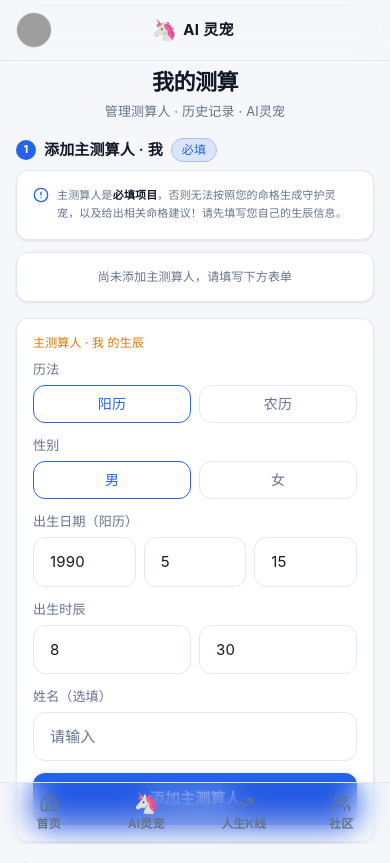
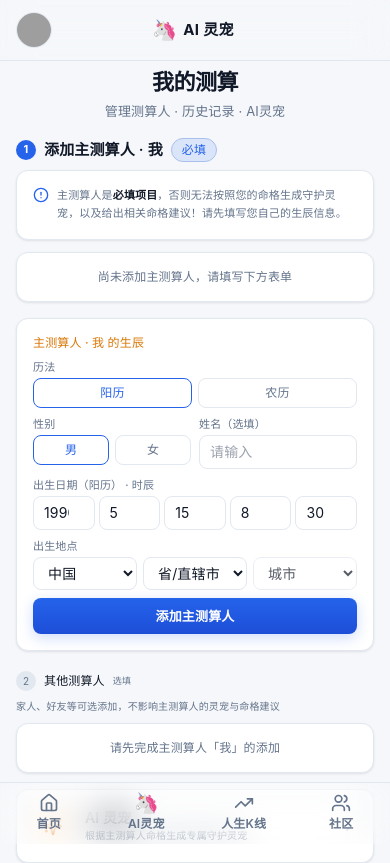
Before and after one commit to garinasset/ai-fortune.garinasset.com, a Next.js app: page /records in a window 390 px wide. Shown: the top 863 px of the page. Built offline with nearby package versions, Linux system fonts and the light colour scheme; grey boxes are pictures that could not be loaded.

Commit message:
Compact birth form with calendar-first layout and birth place picker.
Reorder fields, add China province/city cascades, and tighten spacing for mobile one-screen entry across lifekline, bazi, and liuyao.

Co-authored-by: Cursor <cursoragent@cursor.com>

```diff
--- a/src/app/lifekline/page.tsx
+++ b/src/app/lifekline/page.tsx
@@ -365,12 +365,12 @@ export default function LifeklinePage() {
 
       {showKlineContent && phase === "form" && (
         <>
-          <div className="app-card mb-4">
+          <div className="app-card !p-3 mb-3">
             <BirthForm onSubmit={handleSubmit} />
           </div>
           {error && <p className="mb-3 text-xs text-red-400">{error}</p>}
-          <div className="mb-4">
-            <p className="app-label">推演年数</p>
+          <div className="mb-2">
+            <p className="mb-1 text-[11px] font-medium text-app-muted">推演年数</p>
             <div className="flex flex-wrap gap-1.5">
               {LIFE_YEAR_OPTIONS.map(({ label, value }) => (
                 <button key={value} onClick={() => setLifeYears(value)}
--- a/src/components/BirthForm.tsx
+++ b/src/components/BirthForm.tsx
@@ -1,23 +1,34 @@
 "use client";
 
-import { useState, useEffect } from "react";
+import { useState, useEffect, useCallback } from "react";
 import type { BirthInfo } from "@/lib/types";
-import { loadBirthInfo, saveBirthInfo, getEffectiveBirthInfo, formatBirthSummary } from "@/lib/birth-store";
+import { loadBirthInfo, saveBirthInfo, getEffectiveBirthInfo } from "@/lib/birth-store";
 import { getActivePersonId, updateSavedPerson } from "@/lib/person-store";
+import {
+  BIRTH_COUNTRIES,
+  CHINA_PROVINCES,
+  formatBirthPlace,
+  getCitiesForProvince,
+  parseBirthPlace,
+} from "@/lib/birth-regions";
 
 interface BirthFormProps {
   onSubmit: (info: BirthInfo) => void;
   loading?: boolean;
   submitLabel?: string;
   compact?: boolean;
-  /** 为 false 时不自动写入当前测算人（由 onSubmit 自行处理） */
   syncActivePerson?: boolean;
-  /** 字段变化时回调（与其他表单项组合提交时使用） */
   onValuesChange?: (info: BirthInfo) => void;
-  /** 隐藏底部提交按钮（由外部按钮触发表单提交） */
   hideSubmit?: boolean;
   formId?: string;
 }
+
+const fieldLabel = "mb-0.5 block text-[11px] font-medium text-app-muted";
+const fieldInput = "w-full rounded-lg border border-app-border bg-app-card px-2.5 py-1.5 text-sm text-app-text outline-none transition-colors focus:border-app-accent focus:shadow-[0_0_0_2px_var(--color-accent-glow)]";
+const toggleBtn = (active: boolean) =>
+  `flex-1 rounded-lg border py-1.5 text-xs ${
+    active ? "border-app-accent bg-app-accent/10 text-app-accent" : "border-app-border text-app-muted"
+  }`;
 
 export default function BirthForm({
   onSubmit,
@@ -38,7 +49,12 @@ export default function BirthForm({
   const [minute, setMinute] = useState(30);
   const [gender, setGender] = useState<"male" | "female">("male");
   const [calendar, setCalendar] = useState<"solar" | "lunar">("solar");
+  const [country, setCountry] = useState<string>(BIRTH_COUNTRIES[0]);
+  const [province, setProvince] = useState("");
+  const [city, setCity] = useState("");
   const [loaded, setLoaded] = useState(false);
+
+  const cities = getCitiesForProvince(province);
 
   useEffect(() => {
     try {
@@ -52,6 +68,10 @@ export default function BirthForm({
         setMinute(saved.minute);
         setGender(saved.gender);
         setCalendar(saved.calendar ?? "solar");
+        const place = parseBirthPlace(saved.birthPlace);
+        setCountry(place.country);
+        setProvince(place.province);
+        setCity(place.city);
       }
     } catch {
       // ignore invalid stored birth info
@@ -59,16 +79,23 @@ export default function BirthForm({
     setLoaded(true);
   }, []);
 
-  const buildInfo = (): BirthInfo => ({
+  const buildInfo = useCallback((): BirthInfo => ({
     year, month, day, hour, minute, gender,
     name: name || undefined,
     calendar,
-  });
+    birthPlace: formatBirthPlace(country, province, city),
+  }), [year, month, day, hour, minute, gender, name, calendar, country, province, city]);
 
   useEffect(() => {
     if (!loaded || !onValuesChange) return;
     onValuesChange(buildInfo());
-  }, [loaded, name, year, month, day, hour, minute, gender, calendar, onValuesChange]);
+  }, [loaded, buildInfo, onValuesChange]);
+
+  const handleProvinceChange = (value: string) => {
+    setProvince(value);
+    const nextCities = getCitiesForProvince(value);
+    setCity(nextCities[0] ?? "");
+  };
 
   const handleSubmit = (e: React.FormEvent) => {
     e.preventDefault();
@@ -85,66 +112,94 @@ export default function BirthForm({
   if (!loaded) return null;
 
   return (
-    <form id={formId} onSubmit={handleSubmit} className="space-y-3">
-      {!compact && (
+    <form id={formId} onSubmit={handleSubmit} className="space-y-2">
       <div>
-          <label className="app-label">姓名（选填）</label>
-          <input className="app-input" value={name} onChange={(e) => setName(e.target.value)} placeholder="请输入" />
-        </div>
-      )}
-
-      <div>
-        <label className="app-label">历法</label>
-        <div className="flex gap-2">
+        <label className={fieldLabel}>历法</label>
+        <div className="flex gap-1.5">
           {([["solar", "阳历"], ["lunar", "农历"]] as const).map(([val, label]) => (
-            <button key={val} type="button" onClick={() => setCalendar(val)}
-              className={`flex-1 rounded-xl border py-2 text-sm ${
-                calendar === val ? "border-app-accent bg-app-accent/10 text-app-accent" : "border-app-border text-app-muted"
-              }`}>
+            <button key={val} type="button" onClick={() => setCalendar(val)} className={toggleBtn(calendar === val)}>
               {label}
             </button>
           ))}
         </div>
       </div>
 
+      {!compact && (
+        <div className="grid grid-cols-2 gap-2">
           <div>
-        <label className="app-label">性别</label>
-        <div className="flex gap-2">
+            <label className={fieldLabel}>姓名（选填）</label>
+            <input className={fieldInput} value={name} onChange={(e) => setName(e.target.value)} placeholder="请输入" />
+          </div>
+          <div>
+            <label className={fieldLabel}>性别</label>
+            <div className="flex gap-1.5">
               {(["male", "female"] as const).map((g) => (
-            <button key={g} type="button" onClick={() => setGender(g)}
-              className={`flex-1 rounded-xl border py-2 text-sm ${gender === g ? "border-app-accent bg-app-accent/10 text-app-accent" : "border-app-border text-app-muted"}`}>
+                <button key={g} type="button" onClick={() => setGender(g)} className={toggleBtn(gender === g)}>
                   {g === "male" ? "男" : "女"}
                 </button>
               ))}
             </div>
           </div>
+        </div>
+      )}
+
+      {compact && (
+        <div className="grid grid-cols-2 gap-2">
+          <div>
+            <label className={fieldLabel}>性别</label>
+            <div className="flex gap-1.5">
+              {(["male", "female"] as const).map((g) => (
+                <button key={g} type="button" onClick={() => setGender(g)} className={toggleBtn(gender === g)}>
+                  {g === "male" ? "男" : "女"}
+                </button>
+              ))}
+            </div>
+          </div>
+          <div>
+            <label className={fieldLabel}>姓名（选填）</label>
+            <input className={fieldInput} value={name} onChange={(e) => setName(e.target.value)} placeholder="请输入" />
+          </div>
+        </div>
+      )}
 
       <div>
-        <label className="app-label">出生日期{calendar === "lunar" ? "（农历）" : "（阳历）"}</label>
-        <div className="grid grid-cols-3 gap-2">
-          <input type="number" className="app-input" min={1900} max={now.getFullYear()} value={year} onChange={(e) => setYear(+e.target.value)} />
-          <input type="number" className="app-input" min={1} max={12} value={month} onChange={(e) => setMonth(+e.target.value)} />
-          <input type="number" className="app-input" min={1} max={31} value={day} onChange={(e) => setDay(+e.target.value)} />
+        <label className={fieldLabel}>
+          出生日期{calendar === "lunar" ? "（农历）" : "（阳历）"} · 时辰
+        </label>
+        <div className="grid grid-cols-5 gap-1">
+          <input type="number" className={fieldInput} min={1900} max={now.getFullYear()} value={year} onChange={(e) => setYear(+e.target.value)} placeholder="年" title="年" />
+          <input type="number" className={fieldInput} min={1} max={12} value={month} onChange={(e) => setMonth(+e.target.value)} placeholder="月" title="月" />
+          <input type="number" className={fieldInput} min={1} max={31} value={day} onChange={(e) => setDay(+e.target.value)} placeholder="日" title="日" />
+          <input type="number" className={fieldInput} min={0} max={23} value={hour} onChange={(e) => setHour(+e.target.value)} placeholder="时" title="时" />
+          <input type="number" className={fieldInput} min={0} max={59} value={minute} onChange={(e) => setMinute(+e.target.value)} placeholder="分" title="分" />
         </div>
       </div>
 
       <div>
-        <label className="app-label">出生时辰</label>
-        <div className="grid grid-cols-2 gap-2">
-          <input type="number" className="app-input" min={0} max={23} value={hour} onChange={(e) => setHour(+e.target.value)} placeholder="时" />
-          <input type="number" className="app-input" min={0} max={59} value={minute} onChange={(e) => setMinute(+e.target.value)} placeholder="分" />
+        <label className={fieldLabel}>出生地点</label>
+        <div className="grid grid-cols-3 gap-1.5">
+          <select className={fieldInput} value={country} onChange={(e) => setCountry(e.target.value)}>
+            {BIRTH_COUNTRIES.map((c) => (
+              <option key={c} value={c}>{c}</option>
+            ))}
+          </select>
+          <select className={fieldInput} value={province} onChange={(e) => handleProvinceChange(e.target.value)}>
+            <option value="">省/直辖市</option>
+            {CHINA_PROVINCES.map((p) => (
+              <option key={p} value={p}>{p}</option>
+            ))}
+          </select>
+          <select className={fieldInput} value={city} onChange={(e) => setCity(e.target.value)} disabled={!province}>
+            <option value="">城市</option>
+            {cities.map((c) => (
+              <option key={c} value={c}>{c}</option>
+            ))}
+          </select>
         </div>
       </div>
 
-      {compact && (
-        <div>
-          <label className="app-label">姓名（选填）</label>
-          <input className="app-input" value={name} onChange={(e) => setName(e.target.value)} placeholder="请输入" />
-        </div>
-      )}
-
       {!hideSubmit && (
-        <button type="submit" className="app-btn" disabled={loading}>
+        <button type="submit" className="app-btn app-btn-sm mt-1 w-full" disabled={loading}>
           {loading ? "分析中..." : submitLabel}
         </button>
       )}
--- a/src/components/fortune-hub/BaziHubPanel.tsx
+++ b/src/components/fortune-hub/BaziHubPanel.tsx
@@ -154,7 +154,7 @@ export default function BaziHubPanel() {
       <p className="caption mb-3 text-app-muted">
         四柱八字 · 独立排盘测算 · 剩余免费 {remaining} 次
       </p>
-      <div className="app-card mb-4">
+      <div className="app-card !p-3 mb-3">
         <BirthForm onSubmit={handleSubmit} submitLabel="生成八字排盘" />
       </div>
       {error && <p className="mb-3 text-xs text-red-400">{error}</p>}
--- a/src/components/fortune-hub/LiuyaoHubPanel.tsx
+++ b/src/components/fortune-hub/LiuyaoHubPanel.tsx
@@ -128,8 +128,8 @@ export default function LiuyaoHubPanel() {
 
       {!result ? (
         <>
-          <div className="app-card mb-4">
-            <p className="subsection-title mb-2">测算对象生辰</p>
+          <div className="app-card !p-3 mb-3">
+            <p className="mb-1.5 text-xs font-medium text-app-text">测算对象生辰</p>
             <BirthForm
               onSubmit={() => {}}
               onValuesChange={setBirthDraft}
--- /dev/null
+++ b/src/lib/birth-regions.ts
@@ -0,0 +1,64 @@
+/** 出生地三级联动：国家 → 省/直辖市 → 城市 */
+
+export const BIRTH_COUNTRIES = ["中国"] as const;
+
+/** 省/直辖市 → 主要城市（含地级市） */
+export const CHINA_PROVINCE_CITIES: Record<string, string[]> = {
+  北京市: ["北京市"],
+  天津市: ["天津市"],
+  上海市: ["上海市"],
+  重庆市: ["重庆市"],
+  河北省: ["石家庄市", "唐山市", "秦皇岛市", "邯郸市", "邢台市", "保定市", "张家口市", "承德市", "沧州市", "廊坊市", "衡水市"],
+  山西省: ["太原市", "大同市", "阳泉市", "长治市", "晋城市", "朔州市", "晋中市", "运城市", "忻州市", "临汾市", "吕梁市"],
+  辽宁省: ["沈阳市", "大连市", "鞍山市", "抚顺市", "本溪市", "丹东市", "锦州市", "营口市", "阜新市", "辽阳市", "盘锦市", "铁岭市", "朝阳市", "葫芦岛市"],
+  吉林省: ["长春市", "吉林市", "四平市", "辽源市", "通化市", "白山市", "松原市", "白城市", "延边朝鲜族自治州"],
+  黑龙江省: ["哈尔滨市", "齐齐哈尔市", "鸡西市", "鹤岗市", "双鸭山市", "大庆市", "伊春市", "佳木斯市", "七台河市", "牡丹江市", "黑河市", "绥化市", "大兴安岭地区"],
+  江苏省: ["南京市", "无锡市", "徐州市", "常州市", "苏州市", "南通市", "连云港市", "淮安市", "盐城市", "扬州市", "镇江市", "泰州市", "宿迁市"],
+  浙江省: ["杭州市", "宁波市", "温州市", "嘉兴市", "湖州市", "绍兴市", "金华市", "衢州市", "舟山市", "台州市", "丽水市"],
+  安徽省: ["合肥市", "芜湖市", "蚌埠市", "淮南市", "马鞍山市", "淮北市", "铜陵市", "安庆市", "黄山市", "滁州市", "阜阳市", "宿州市", "六安市", "亳州市", "池州市", "宣城市"],
+  福建省: ["福州市", "厦门市", "莆田市", "三明市", "泉州市", "漳州市", "南平市", "龙岩市", "宁德市"],
+  江西省: ["南昌市", "景德镇市", "萍乡市", "九江市", "新余市", "鹰潭市", "赣州市", "吉安市", "宜春市", "抚州市", "上饶市"],
+  山东省: ["济南市", "青岛市", "淄博市", "枣庄市", "东营市", "烟台市", "潍坊市", "济宁市", "泰安市", "威海市", "日照市", "临沂市", "德州市", "聊城市", "滨州市", "菏泽市"],
+  河南省: ["郑州市", "开封市", "洛阳市", "平顶山市", "安阳市", "鹤壁市", "新乡市", "焦作市", "濮阳市", "许昌市", "漯河市", "三门峡市", "南阳市", "商丘市", "信阳市", "周口市", "驻马店市"],
+  湖北省: ["武汉市", "黄石市", "十堰市", "宜昌市", "襄阳市", "鄂州市", "荆门市", "孝感市", "荆州市", "黄冈市", "咸宁市", "随州市", "恩施土家族苗族自治州"],
+  湖南省: ["长沙市", "株洲市", "湘潭市", "衡阳市", "邵阳市", "岳阳市", "常德市", "张家界市", "益阳市", "郴州市", "永州市", "怀化市", "娄底市", "湘西土家族苗族自治州"],
+  广东省: ["广州市", "韶关市", "深圳市", "珠海市", "汕头市", "佛山市", "江门市", "湛江市", "茂名市", "肇庆市", "惠州市", "梅州市", "汕尾市", "河源市", "阳江市", "清远市", "东莞市", "中山市", "潮州市", "揭阳市", "云浮市"],
+  海南省: ["海口市", "三亚市", "三沙市", "儋州市"],
+  四川省: ["成都市", "自贡市", "攀枝花市", "泸州市", "德阳市", "绵阳市", "广元市", "遂宁市", "内江市", "乐山市", "南充市", "眉山市", "宜宾市", "广安市", "达州市", "雅安市", "巴中市", "资阳市", "阿坝藏族羌族自治州", "甘孜藏族自治州", "凉山彝族自治州"],
+  贵州省: ["贵阳市", "六盘水市", "遵义市", "安顺市", "毕节市", "铜仁市", "黔西南布依族苗族自治州", "黔东南苗族侗族自治州", "黔南布依族苗族自治州"],
+  云南省: ["昆明市", "曲靖市", "玉溪市", "保山市", "昭通市", "丽江市", "普洱市", "临沧市", "楚雄彝族自治州", "红河哈尼族彝族自治州", "文山壮族苗族自治州", "西双版纳傣族自治州", "大理白族自治州", "德宏傣族景颇族自治州", "怒江傈僳族自治州", "迪庆藏族自治州"],
+  陕西省: ["西安市", "铜川市", "宝鸡市", "咸阳市", "渭南市", "延安市", "汉中市", "榆林市", "安康市", "商洛市"],
+  甘肃省: ["兰州市", "嘉峪关市", "金昌市", "白银市", "天水市", "武威市", "张掖市", "平凉市", "酒泉市", "庆阳市", "定西市", "陇南市", "临夏回族自治州", "甘南藏族自治州"],
+  青海省: ["西宁市", "海东市", "海北藏族自治州", "黄南藏族自治州", "海南藏族自治州", "果洛藏族自治州", "玉树藏族自治州", "海西蒙古族藏族自治州"],
+  台湾省: ["台北市", "新北市", "桃园市", "台中市", "台南市", "高雄市"],
+  内蒙古自治区: ["呼和浩特市", "包头市", "乌海市", "赤峰市", "通辽市", "鄂尔多斯市", "呼伦贝尔市", "巴彦淖尔市", "乌兰察布市", "兴安盟", "锡林郭勒盟", "阿拉善盟"],
+  广西壮族自治区: ["南宁市", "柳州市", "桂林市", "梧州市", "北海市", "防城港市", "钦州市", "贵港市", "玉林市", "百色市", "贺州市", "河池市", "来宾市", "崇左市"],
+  西藏自治区: ["拉萨市", "日喀则市", "昌都市", "林芝市", "山南市", "那曲市", "阿里地区"],
+  宁夏回族自治区: ["银川市", "石嘴山市", "吴忠市", "固原市", "中卫市"],
+  新疆维吾尔自治区: ["乌鲁木齐市", "克拉玛依市", "吐鲁番市", "哈密市", "昌吉回族自治州", "博尔塔拉蒙古自治州", "巴音郭楞蒙古自治州", "阿克苏地区", "克孜勒苏柯尔克孜自治州", "喀什地区", "和田地区", "伊犁哈萨克自治州", "塔城地区", "阿勒泰地区"],
+  香港特别行政区: ["香港"],
+  澳门特别行政区: ["澳门"],
+};
+
+export const CHINA_PROVINCES = Object.keys(CHINA_PROVINCE_CITIES);
+
+export function formatBirthPlace(country: string, province: string, city: string): string | undefined {
+  if (!province && !city) return undefined;
+  return [country, province, city].filter(Boolean).join("，");
+}
+
+export function parseBirthPlace(place?: string): { country: string; province: string; city: string } {
+  if (!place?.trim()) {
+    return { country: "中国", province: "", city: "" };
+  }
+  const parts = place.split(/[·,，/|]/).map((s) => s.trim()).filter(Boolean);
+  const country = parts[0] && (BIRTH_COUNTRIES as readonly string[]).includes(parts[0]) ? parts[0] : "中国";
+  const rest = (BIRTH_COUNTRIES as readonly string[]).includes(parts[0] ?? "") ? parts.slice(1) : parts;
+  const province = rest[0] ?? "";
+  const city = rest[1] ?? "";
+  return { country, province, city };
+}
+
+export function getCitiesForProvince(province: string): string[] {
+  return CHINA_PROVINCE_CITIES[province] ?? [];
+}
--- a/src/lib/birth-utils.ts
+++ b/src/lib/birth-utils.ts
@@ -17,6 +17,7 @@ export function normalizeBirthInfo(info: Partial<BirthInfo> & Pick<BirthInfo, "y
     gender: info.gender === "female" ? "female" : "male",
     name: info.name,
     calendar: info.calendar === "lunar" ? "lunar" : "solar",
+    birthPlace: info.birthPlace?.trim() || undefined,
   };
 }
 
```
Lines whose indentation alone changed are shown as unchanged.
